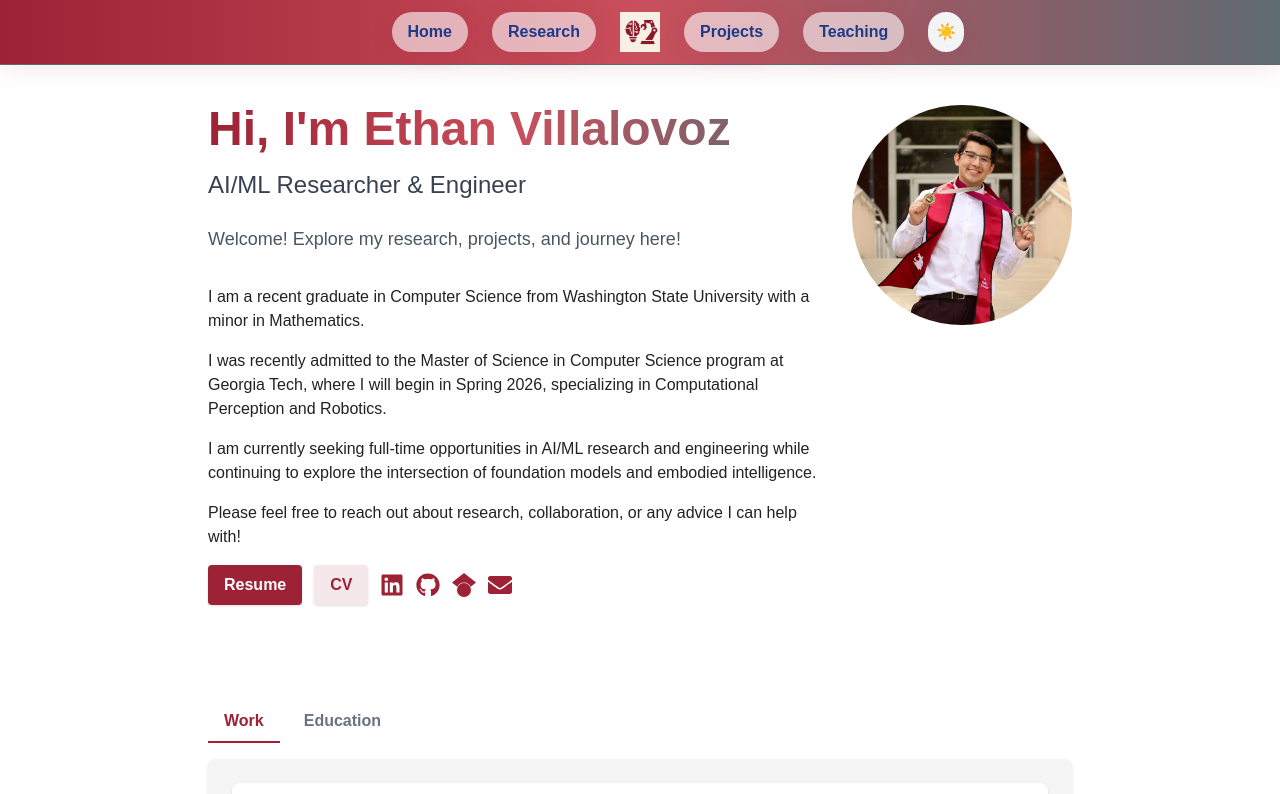
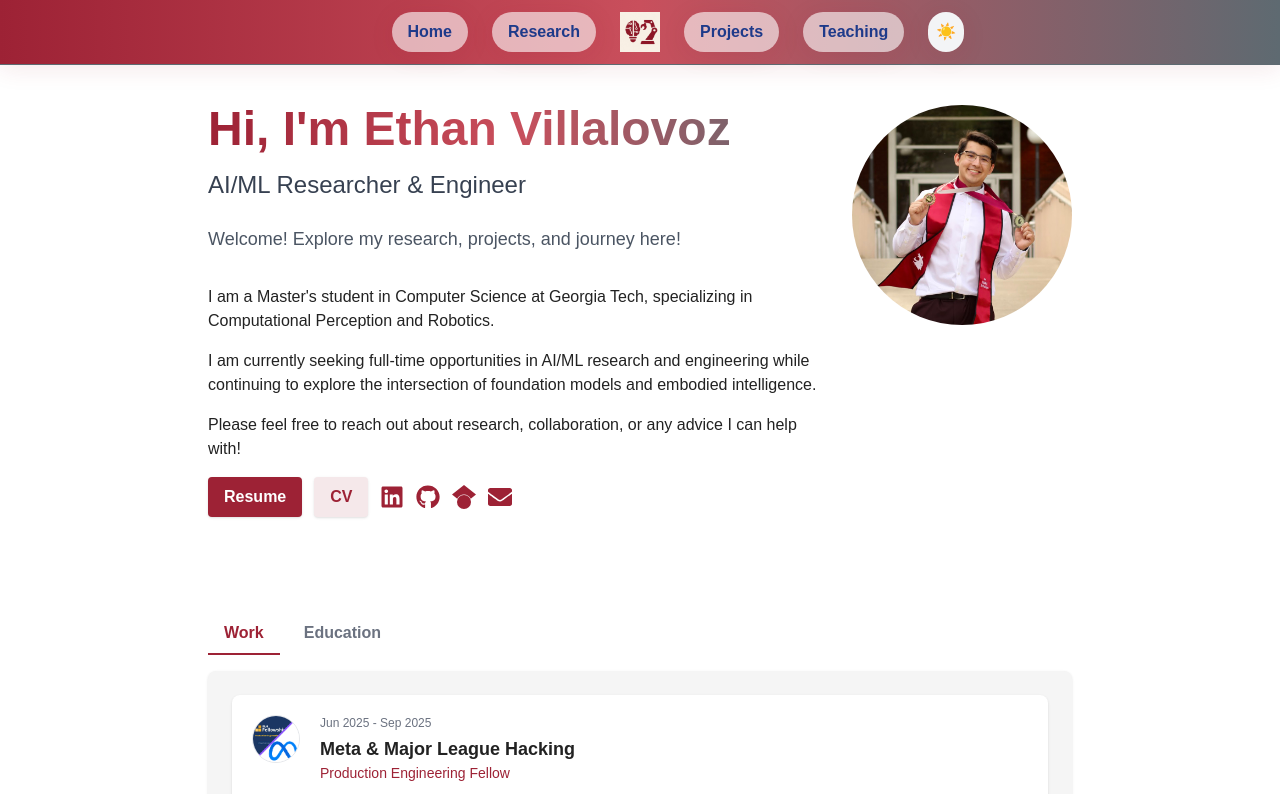
Before and after one commit to ethanvillalovoz/ethanvillalovoz.github.io, a Next.js app: page / in a window 1280 px wide. Shown: the top 794 px of the page. Built offline with nearby package versions, Linux system fonts and the light colour scheme.

Commit message:
Updated homepage

```diff
--- a/src/app/page.tsx
+++ b/src/app/page.tsx
@@ -53,7 +53,7 @@ const educationTimeline = [
 		date: "2026 - 2027 (expected)",
 		company: "Georgia Institute of Technology, College of Computing",
 		logo: "/images/timeline/GT_icon.png", // Add your logo to /public/logos/
-		title: "M.S. in Computer Science, Specialization in Computational Perception and Robotics (Spring 2026, admitted)",
+		title: "M.S. in Computer Science, Specialization in Computational Perception and Robotics",
 		bullets: [
 			"Pursuing M.S. in Computer Science with a focus on AI, robotics, and perception.",
 			"Activities: AI Safety Initiative",
@@ -309,12 +309,12 @@ export default function Home() {
 						>
 							Welcome! Explore my research, projects, and journey here!
 						</motion.p>
-						<p className="mb-4">
+						{/* <p className="mb-4">
 							I am a recent graduate in Computer Science from Washington State University with a minor in Mathematics.
-							{/* My research spans robotics, machine learning, and
+							My research spans robotics, machine learning, and
               AI safety, with a focus on reinforcement learning, human-AI collaboration, and
-              large language models. */}
-						</p>
+              large language models.
+						</p> */}
 						{/* <p className="mb-4">
               I’ve conducted research at Carnegie Mellon University (HARP Lab) on hierarchical
               reward learning, Oregon State University (CHARISMA Lab) on multi-robot navigation,
@@ -323,7 +323,8 @@ export default function Home() {
               systems to support internal analytics.
             </p> */}
 						<p className="mb-4">
-							I was recently admitted to the Master of Science in Computer Science program at Georgia Tech, where I will begin in Spring 2026, specializing in Computational Perception and Robotics.
+							I am a Master's student in Computer Science at Georgia Tech, specializing in Computational Perception and Robotics.
+							{/* Previously, I completed my B.S. in Computer Science at Washington State University. */}
 						</p>
 						<p className="mb-4">
 							I am currently seeking full-time opportunities in AI/ML research and engineering while continuing to explore the intersection of foundation models and embodied intelligence.
```
